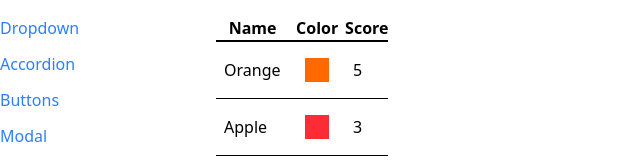
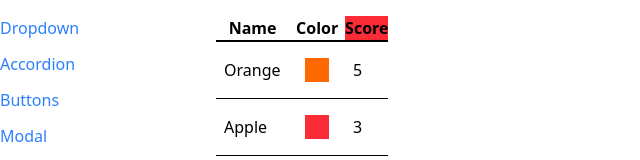
Before and after one commit to nehasaleemdesai/components-repository, a React app: page /table in a window 1280 px wide. Shown: the top 160 px of the page, without its empty margins (0-640 px from the left). Built offline with nearby package versions, Linux system fonts and the light colour scheme; the HTML template or start-up script is replaced by a standard one.

Commit message:
updates in table

```diff
--- a/src/components/Table.js
+++ b/src/components/Table.js
@@ -1,7 +1,12 @@
 import React from "react";
+
+import { Fragment } from "react";
 
 function Table({ data, config, keyFn }) {
   const renderedHeaders = config.map((column) => {
+    if (column.header) {
+      return <Fragment key={column.label}>{column.header()}</Fragment>;
+    }
     return <th key={column.label}>{column.label}</th>;
   });
 
@@ -14,7 +19,7 @@ function Table({ data, config, keyFn }) {
       );
     });
     return (
-      <tr className="border-b" key={keyFn}>
+      <tr className="border-b" key={keyFn(rowData)}>
         {renderedCells}
       </tr>
     );
--- a/src/pages/TablePage.js
+++ b/src/pages/TablePage.js
@@ -1,6 +1,5 @@
+import React from "react";
 import Table from "../components/Table";
-
-import React from "react";
 
 function TablePage() {
   const data = [
@@ -32,7 +31,11 @@ function TablePage() {
       label: "Color",
       render: (fruit) => <div className={`p-3 m-2 ${fruit.color}`}></div>,
     },
-    { label: "Score", render: (fruit) => fruit.score },
+    {
+      label: "Score",
+      render: (fruit) => fruit.score,
+      header: () => <th className="bg-red-500">Score</th>,
+    },
   ];
 
   const keyFn = (fruit) => {
```
